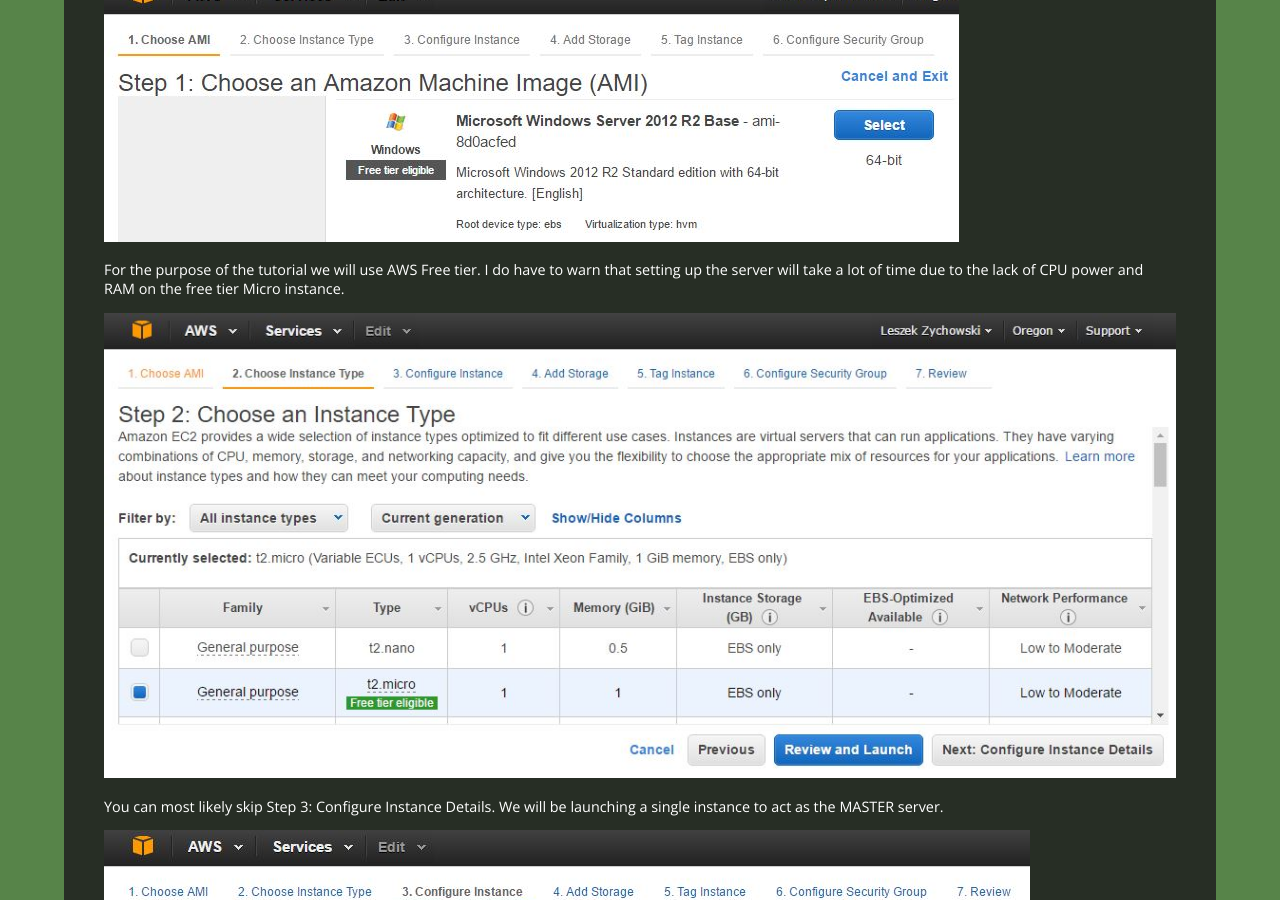
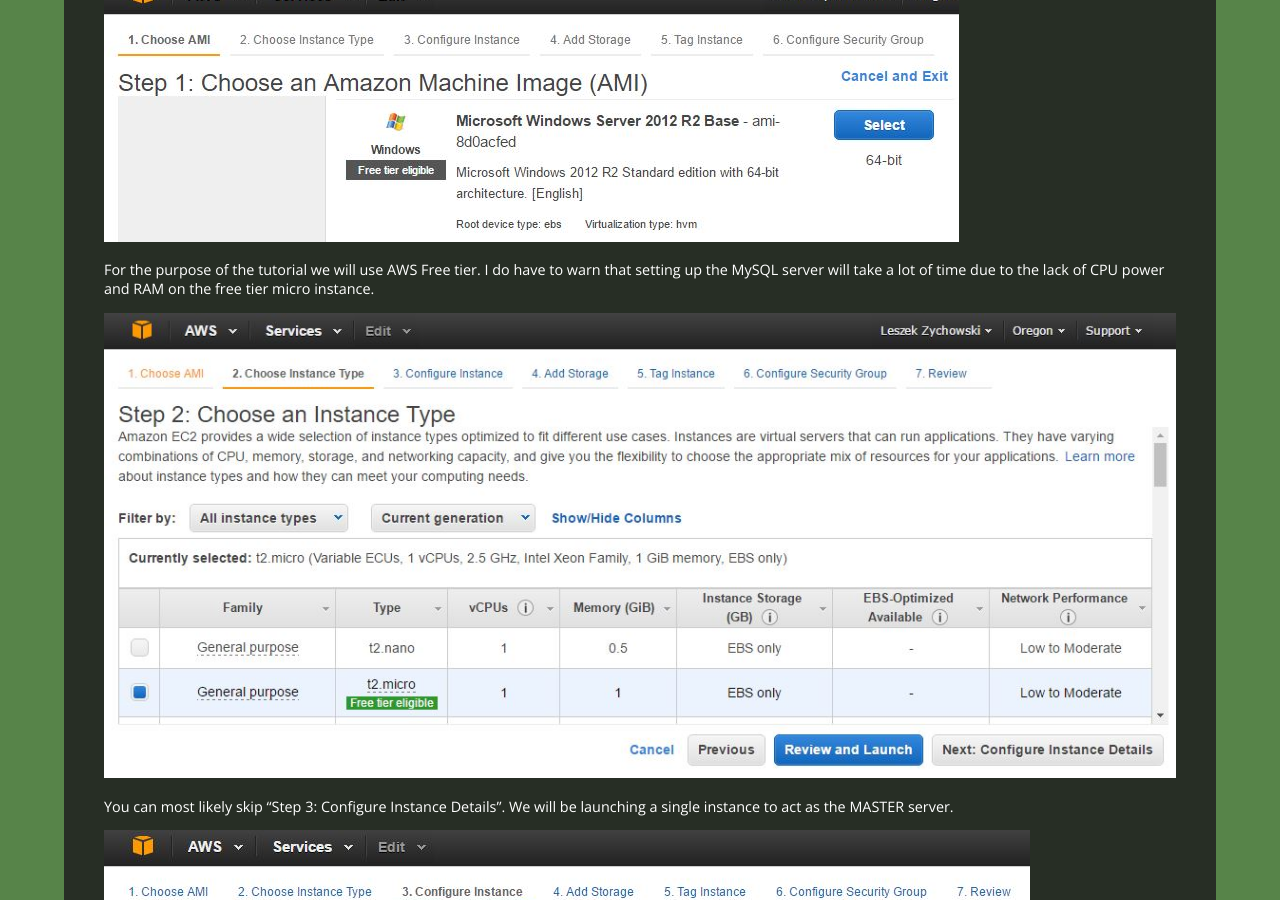
Before and after one commit to lzychowski/lzychowski.github.io, a Jekyll site: the page built from _posts/2016-06-10-AWS-EC2-and-MySQL-MASTER-SLAVE-replication-PT1-AWS-Setup.md, in a window 1280 px wide and 900 px high, scrolled down 1868 px. Built offline with Jekyll 4.4.1, drawn with Linux system fonts in a browser that asks for light colours; nearby versions of some CDN libraries; comment, search, counter and statistics services are not loaded; some of the changed text lies outside the part shown.

Commit message:
added author to post

```diff
--- a/_layouts/post.html
+++ b/_layouts/post.html
@@ -12,7 +12,7 @@
 							</a>
 						</span>
 					</h1>
-					<span class="date">{{ page.date | date: "%B %e, %Y" }}</span>
+					<span class="date">{{ page.post_author }} on {{ page.date | date: "%B %e, %Y" }}</span>
 
 					{{ content }}
 				</article>
--- a/_posts/2016-06-10-AWS-EC2-and-MySQL-MASTER-SLAVE-replication-PT1-AWS-Setup.md
+++ b/_posts/2016-06-10-AWS-EC2-and-MySQL-MASTER-SLAVE-replication-PT1-AWS-Setup.md
@@ -32,11 +32,11 @@
 
 [![EC2 Widnows Server 2012](/assets/images/20160610/1.JPG)](/assets/images/20160610/1.JPG)
 
-For the purpose of the tutorial we will use AWS Free tier.  I do have to warn that setting up the server will take a lot of time due to the lack of CPU power and RAM on the free tier Micro instance.
+For the purpose of the tutorial we will use AWS Free tier.  I do have to warn that setting up the MySQL server will take a lot of time due to the lack of CPU power and RAM on the free tier micro instance.
 
 [![EC2 Widnows Server 2012](/assets/images/20160610/2.JPG)](/assets/images/20160610/2.JPG)
 
-You can most likely skip Step 3: Configure Instance Details. We will be launching a single instance to act as the MASTER server.
+You can most likely skip "Step 3: Configure Instance Details". We will be launching a single instance to act as the MASTER server.
 
 [![EC2 Widnows Server 2012](/assets/images/20160610/3.JPG)](/assets/images/20160610/3.JPG)
 
```
Also changed, not shown: other parts of _posts/2016-06-10-AWS-EC2-and-MySQL-MASTER-SLAVE-replication-PT1-AWS-Setup.md (+1 -1 lines), _posts/2016-03-06-CRUD-operations-Oracle-Entity-Framework.md (+1 -1 lines), _posts/2016-03-30-Connecting-to-Active-Directory-using-CSharp.md (+1 -1 lines), _posts/2016-04-16-Unit-testing-with-MOQ-and-Dependency-Injection-CSharp-Unity.md (+1 -1 lines), _posts/2016-05-01-Hadoop-on-Ubuntu-on-Windows.md (+1 -1 lines).
